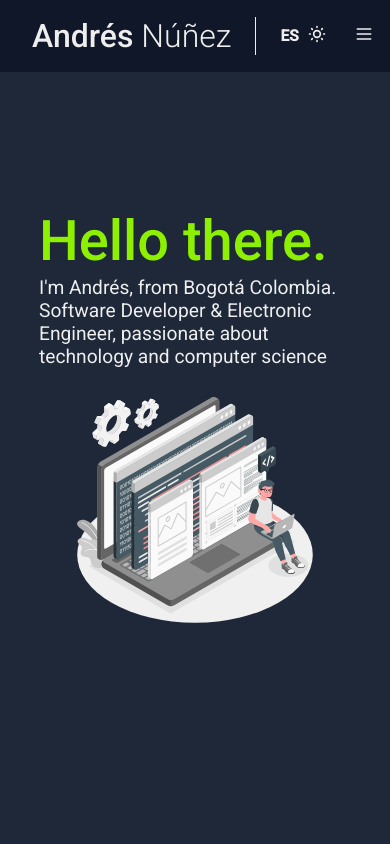
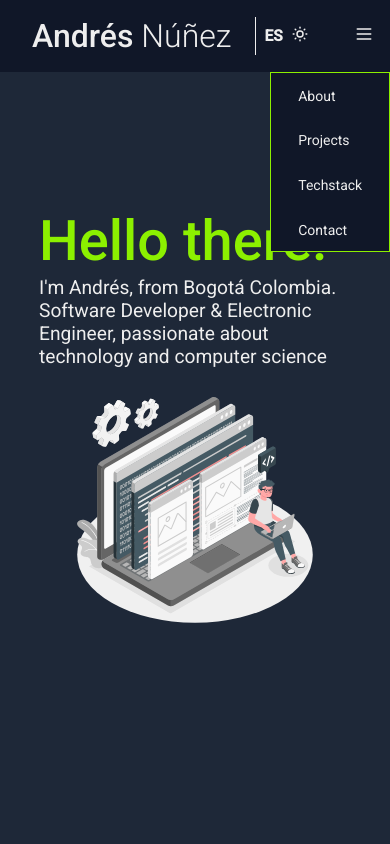
Before and after one commit to AndresNunezG/AndresNunezG.github.io, a React (Create React App) app: page / in a window 390 px wide. Shown: the top 844 px of the page. Built offline with nearby package versions, Linux system fonts and the light colour scheme.

Commit message:
DDList added with styles update before coding button burguermenu

```diff
--- a/src/components/Navbar.jsx
+++ b/src/components/Navbar.jsx
@@ -32,7 +32,25 @@ export default function Navbar (props) {
                     </button>
                 </div>
                 <div className="MobileMenu__container">
-                    <MenuIcon />
+                    <div className="Icon__MobileMenu">
+                        <MenuIcon />
+                    </div>
+                    <div className="MobileMenu__ddList">
+                        <ul>
+                            <li>
+                                <a href='#about'>{data.about}</a>
+                            </li>
+                            <li>
+                                <a href='#projects'>{data.projects}</a>
+                            </li>
+                            <li>
+                                <a href='#techstack'>{data.techstack}</a>
+                            </li>
+                            <li>
+                                <a href="#contact">{data.contact}</a>
+                            </li>
+                        </ul>
+                    </div>
                 </div>
             </div>
         </header>
--- a/src/components/styles/Navbar.css
+++ b/src/components/styles/Navbar.css
@@ -52,6 +52,7 @@
 
 .Navbar__right {
     display: flex;
+    align-items: center;
 }
 
 .Leng__button,
@@ -80,16 +81,35 @@
 }
 
 @media only screen and (max-width: 950px) {
+    .Icon__theme {
+        width: 18px;
+    }
+
     .Navbar__left {
         display: none;
     }
 
-    .Navbar__right {
-        margin-left: 1em;
+    .MobileMenu__container {
+        display: flex;
+        justify-content: flex-end;
+        width: 100%;
     }
 
-    .MobileMenu__container {
-        display: block;
+    .Icon__MobileMenu {
         width: 20px;
     }
+
+    .MobileMenu__ddList {
+        background: var(--header-bg-color);
+        border: solid 1px var(--hover-color);
+        position: absolute;
+        text-decoration: none;
+        margin-top: 5.7vh;
+        right: 0;
+    }
+
+    .MobileMenu__ddList li {
+        list-style: none;
+        padding: 0.8em;
+    }
 }
```
